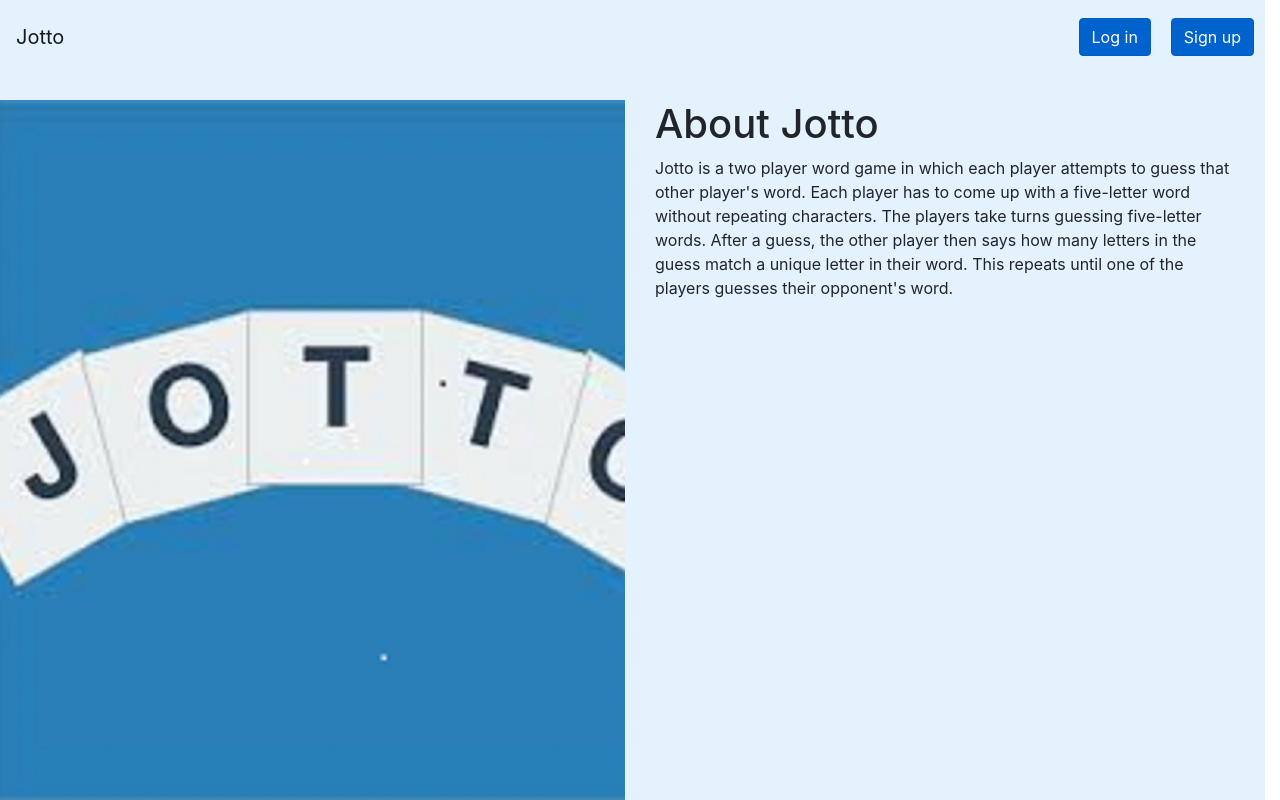
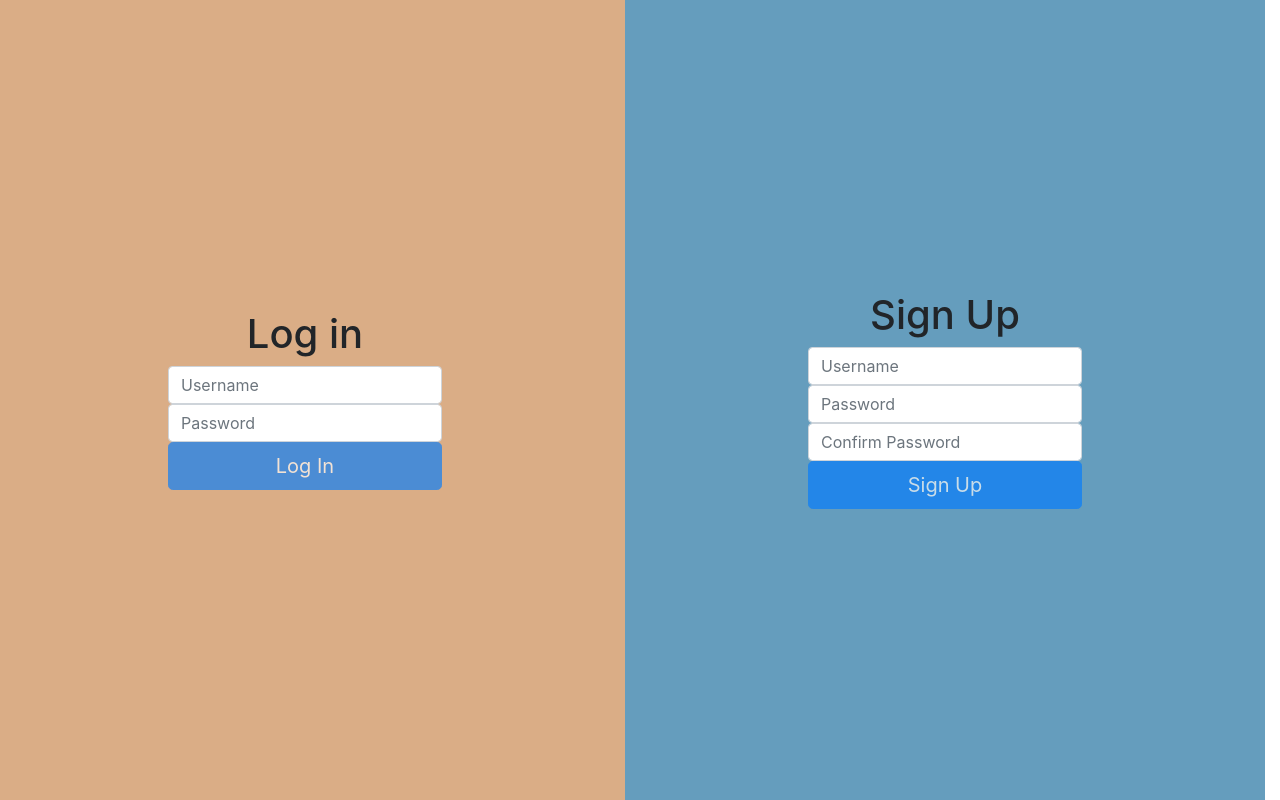
Before and after one commit to fannydai/Jotto.cloud, an Angular app in the folder front-end/: page / in a window 1280 px wide. Built offline with nearby package versions, Linux system fonts and the light colour scheme.

Commit message:
Moved login and register to index, updated UI routing, started game

```diff
--- a/front-end/src/app/pages/game/game.component.ts
+++ b/front-end/src/app/pages/game/game.component.ts
@@ -21,7 +21,13 @@ export class GameComponent implements OnInit {
   ngOnInit() {
   }
 
-  checkForDuplicates(word: string): boolean {
+  /**
+   * Checks to ensure word is exactly length 5 and all letters are unique
+   */
+  validateWord(word: string): boolean {
+    if (word.length !== 5) {
+      return false;
+    }
     const map = new Map();
     for (const w of word) {
       if (map.get(w)) {
@@ -33,10 +39,11 @@ export class GameComponent implements OnInit {
   }
 
   submitAIWord(): void {
-    // TODO: Check if word is valid
     this.enteredError = '';
-    if (this.enteredWord.length !== 5 || !this.checkForDuplicates(this.enteredWord)) {
+    if (!this.validateWord(this.enteredWord)) {
       this.enteredError = 'The word must have exactly 5 distinct letters';
+    } else if (!this.game.validateWord(this.enteredWord)) {
+      this.enteredError = 'The word is not valid';
     } else {
       console.log('Entered word valid');
       this.aiWord = this.enteredWord;
--- a/front-end/src/app/pages/index/index.component.html
+++ b/front-end/src/app/pages/index/index.component.html
@@ -1,13 +1,33 @@
-<app-navbar></app-navbar>
 <div class="index-container row">
-  <div class="col d-none d-sm-block" id="background-div"></div>
-  <div class="col info-panel">
-    <div class="container">
-      <h1>About Jotto</h1>
-      <p>Jotto is a two player word game in which each player attempts to guess that other player's word.
-        Each player has to come up with a five-letter word without repeating characters. The players take
-        turns guessing five-letter words. After a guess, the other player then says how many letters in the guess match
-        a unique letter in their word. This repeats until one of the players guesses their opponent's word. </p>
+  <div class="menu-container col" *ngIf="user.isLoggedIn(); else loginSignup">
+    <a routerLink="/game" class="btn btn-primary btn-lg">Play</a>
+    <a routerLink="/results" class="btn btn-success btn-lg">Results</a>
+    <a class="btn btn-danger btn-lg" (click)="onLogout();">Logout</a>
+  </div>
+  <ng-template #loginSignup>
+    <div class="login-container text-center col">
+      <form #login="ngForm" (ngSubmit)="onLogin();">
+        <h1>Log in</h1>
+        <div *ngIf="loginError" class="warning-message">{{loginError}}</div>
+        <input type="text" class="form-control" placeholder="Username"
+          name="loginName" [(ngModel)]="loginName" required>
+        <input type="password" class="form-control" placeholder="Password"
+          name="loginPassword" [(ngModel)]="loginPassword" required>
+        <button class="btn btn-lg btn-primary btn-block" [disabled]="!login.form.valid">Log In</button>
+      </form>
     </div>
-  </div>
+    <div class="sign-up-container text-center col">
+      <form #signup="ngForm" (ngSubmit)="onSignUp();">
+        <h1>Sign Up</h1>
+        <div *ngIf="signupError" class="warning-message">{{signupError}}</div>
+        <input type="text" class="form-control" placeholder="Username"
+          name="signupName" [(ngModel)]="signupName" required>
+        <input type="password" class="form-control" placeholder="Password"
+          name="signupPassword" [(ngModel)]="signupPassword" required>
+        <input type="password" class="form-control" placeholder="Confirm Password"
+          name="signupConfirm" [(ngModel)]="signupConfirm"  required>
+        <button class="btn btn-lg btn-primary btn-block" [disabled]="!signup.form.valid">Sign Up</button>
+      </form>
+    </div>
+  </ng-template>
 </div>
--- a/front-end/src/app/pages/index/index.component.scss
+++ b/front-end/src/app/pages/index/index.component.scss
@@ -1,11 +1,28 @@
+@import '../../../styles.scss';
+
 .index-container {
     height: 100vh;
     width: 100%;
-    padding-top: 12.5vh;
-    background-color: #E3F2FD;
+    .menu-container {
+        background-color: $bg-color;
+        display: flex;
+        justify-content: center;
+        align-items: center;
+        a {
+            margin: 5px;
+        }
+    }
+    .login-container {
+        background-color: #DAAD86;
+        display: flex;
+        justify-content: center;
+        align-items: center;
+    }
+    .sign-up-container {
+        background-color: $bg-color;
+        display: flex;
+        justify-content: center;
+        align-items: center;
+    }
 
-    #background-div {
-        background-size: cover;
-        background-image: url("../../../assets/jotto-background.jpg");
-    }
 }
--- a/front-end/src/app/pages/index/index.component.ts
+++ b/front-end/src/app/pages/index/index.component.ts
@@ -1,4 +1,5 @@
 import { Component, OnInit } from '@angular/core';
+import { UserService } from 'src/app/services/user.service';
 
 @Component({
   selector: 'app-index',
@@ -6,10 +7,63 @@ import { Component, OnInit } from '@angular/core';
   styleUrls: ['./index.component.scss']
 })
 export class IndexComponent implements OnInit {
+  private loginError = '';
+  private loginName = '';
+  private loginPassword = '';
 
-  constructor() { }
+  private signupError = '';
+  private signupName = '';
+  private signupPassword = '';
+  private signupConfirm = '';
+
+  constructor(
+    private user: UserService
+  ) { }
 
   ngOnInit() {
   }
 
+  onLogin(): void {
+    this.loginError = '';
+    console.log('LOGGING IN');
+    console.log('Username:', this.loginName);
+    console.log('Password:', this.loginPassword);
+    this.user.login(this.loginName, this.loginPassword)
+      .subscribe(data => {
+        if (data === null) {
+          this.loginError = 'Server is down.';
+        } else if (data.status === 'success') {
+          this.user.setLoggedIn(data.username);
+        } else {
+          this.loginError = 'Incorrect username and/or password.';
+        }
+      });
+  }
+
+  onSignUp(): void {
+    console.log('SIGNING UP');
+    console.log('Username:', this.signupName);
+    console.log('Password:', this.signupPassword);
+    console.log('Confirm:', this.signupConfirm);
+    this.signupError = '';
+    if (this.signupPassword !== this.signupConfirm) {
+      this.signupError = 'Password and Confirm Password must match';
+    } else {
+      this.user.register(this.signupName, this.signupPassword)
+        .subscribe(data => {
+          if (data == null) {
+            this.signupError = 'Server is down.';
+          } else if (data.status === 'success') {
+            this.user.setLoggedIn(data.username);
+          } else {
+            this.loginError = 'Username has been taken.';
+          }
+        });
+    }
+  }
+
+  onLogout(): void {
+    console.log('LOGGING OUT');
+    this.user.logout();
+  }
 }
--- a/front-end/src/app/services/game.service.ts
+++ b/front-end/src/app/services/game.service.ts
@@ -1,9 +1,32 @@
 import { Injectable } from '@angular/core';
+import { HttpClient } from '@angular/common/http';
+import { Observable } from 'rxjs';
 
 @Injectable({
   providedIn: 'root'
 })
 export class GameService {
+  private wordList = [];
 
-  constructor() { }
+  constructor(
+    private http: HttpClient
+  ) {
+    // Load in valid words
+    this.loadWords().subscribe(data => {
+      this.wordList = data.body.split('\n');
+      this.wordList = this.wordList.map(word => word.trim());
+    });
+  }
+
+  loadWords(): Observable<any> {
+    return this.http.get('../../assets/temp_words.txt', {observe: 'response', responseType: 'text'});
+  }
+
+  getWords(): any[] {
+    return this.wordList;
+  }
+
+  validateWord(word: string): boolean {
+    return this.wordList.includes(word);
+  }
 }
--- a/front-end/src/styles.scss
+++ b/front-end/src/styles.scss
@@ -1,2 +1,4 @@
 /* You can add global styles to this file, and also import other style files */
 @import '../node_modules/bootstrap/scss/bootstrap.scss';
+
+$bg-color: #659DBD;
```
Also changed, not shown: 1 other file (tests, documents, lock files or other folders).
